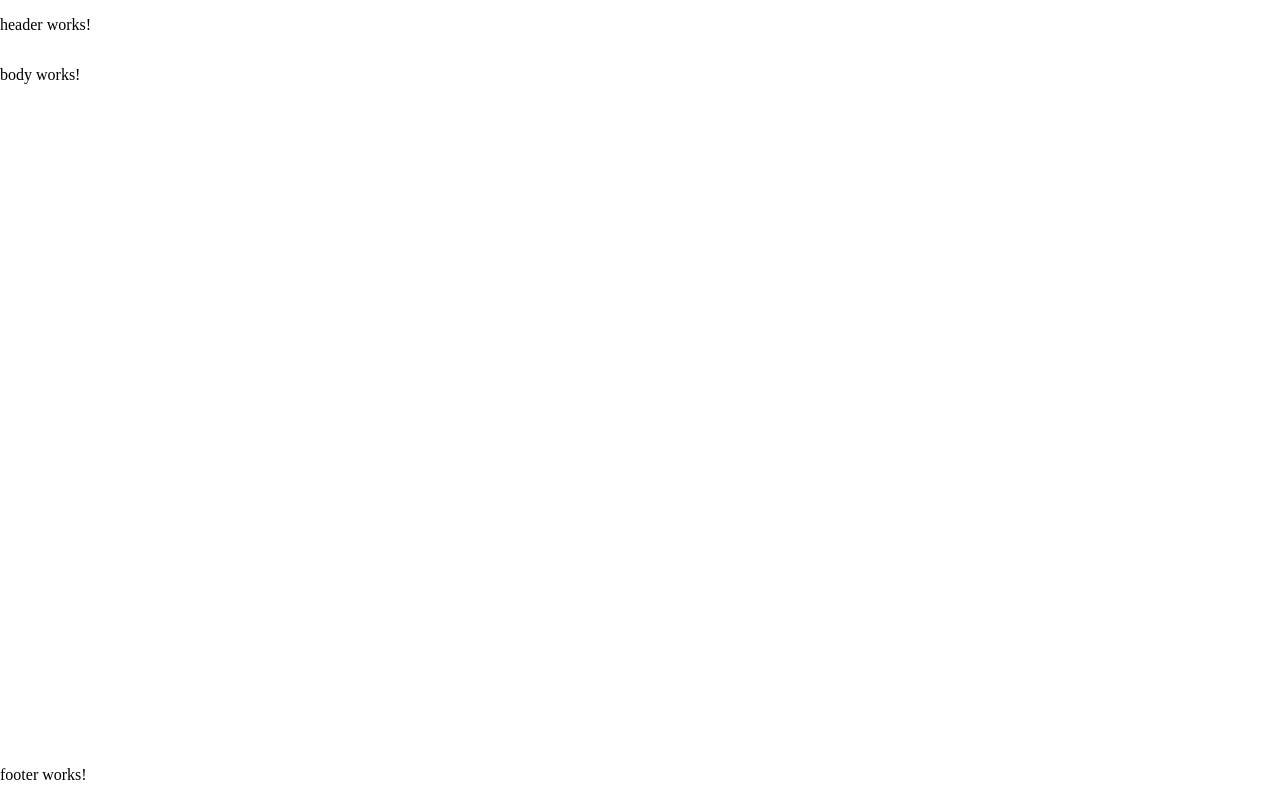
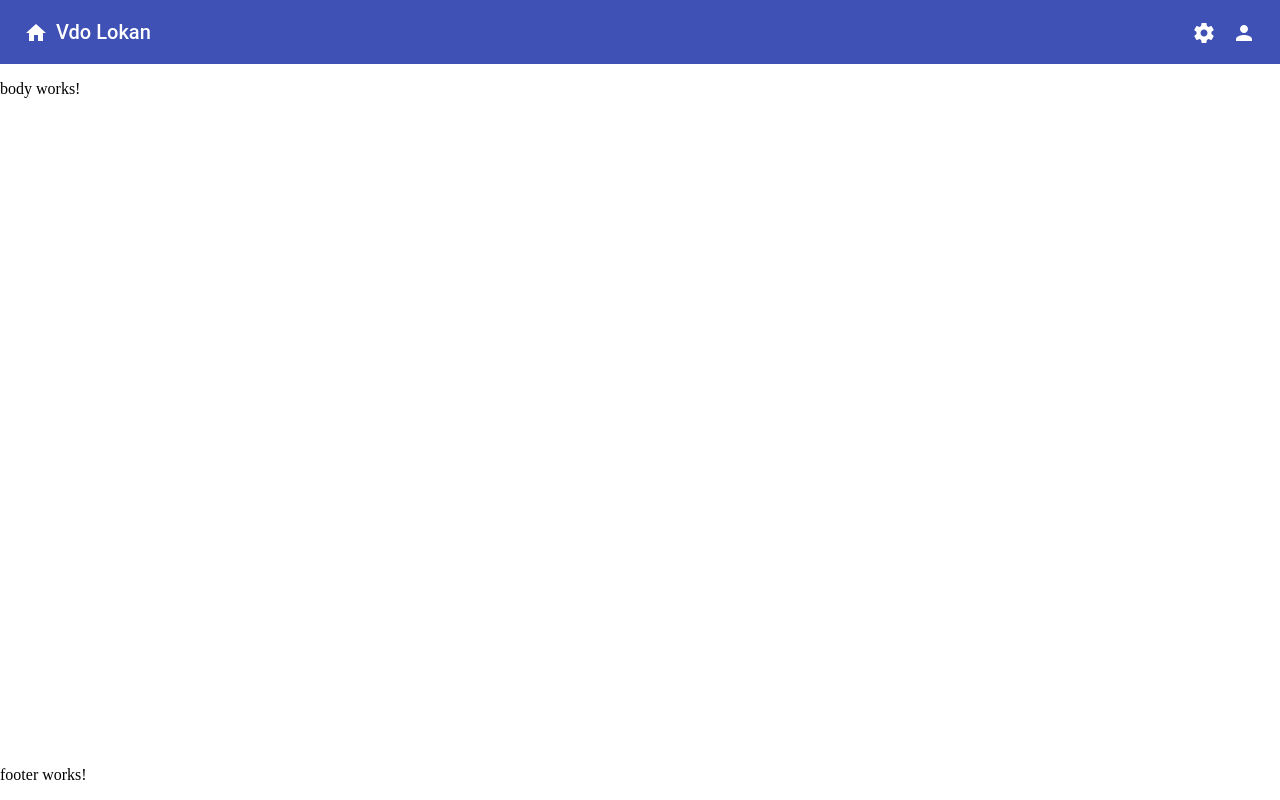
Before and after one commit to spremi/vdo-lokan, an Angular app: page / in a window 1280 px wide. Built offline with nearby package versions, Linux system fonts and the light colour scheme.

Commit message:
header: Create skeleton
Signed-off-by: Sanjeev Premi <spremi@ymail.com>

```diff
--- a/src/app/header/header.component.html
+++ b/src/app/header/header.component.html
@@ -1,3 +1,21 @@
-<p>
-  header works!
-</p>
+<mat-toolbar color="primary">
+  <button mat-icon-button
+    routerLink="/">
+    <mat-icon class="mat-24" svgIcon="home" aria-label="Home"></mat-icon>
+  </button>
+  <span>Vdo Lokan</span>
+
+  <span class="h-spacer"></span>
+
+  <button mat-icon-button
+    routerLink="/settings"
+    routerLinkActive="active">
+    <mat-icon class="mat-24" svgIcon="settings" aria-label="Settings"></mat-icon>
+  </button>
+  <button mat-icon-button
+    routerLink="/user"
+    routerLinkActive="active">
+    <mat-icon class="mat-24"
+      [svgIcon]="userVerified ? 'verified_user' : 'person'"></mat-icon>
+  </button>
+</mat-toolbar>
--- a/src/app/header/header.component.ts
+++ b/src/app/header/header.component.ts
@@ -7,9 +7,13 @@ import { Component, OnInit } from '@angular/core';
 })
 export class HeaderComponent implements OnInit {
 
+  /**
+   * Is user verified?
+   */
+  userVerified = false;
+
   constructor() { }
 
   ngOnInit() {
   }
-
 }
--- a/src/styles.sass
+++ b/src/styles.sass
@@ -3,3 +3,6 @@
 body
   margin: 0
   padding: 0
+
+.h-spacer
+  flex: 1 1 auto
```
